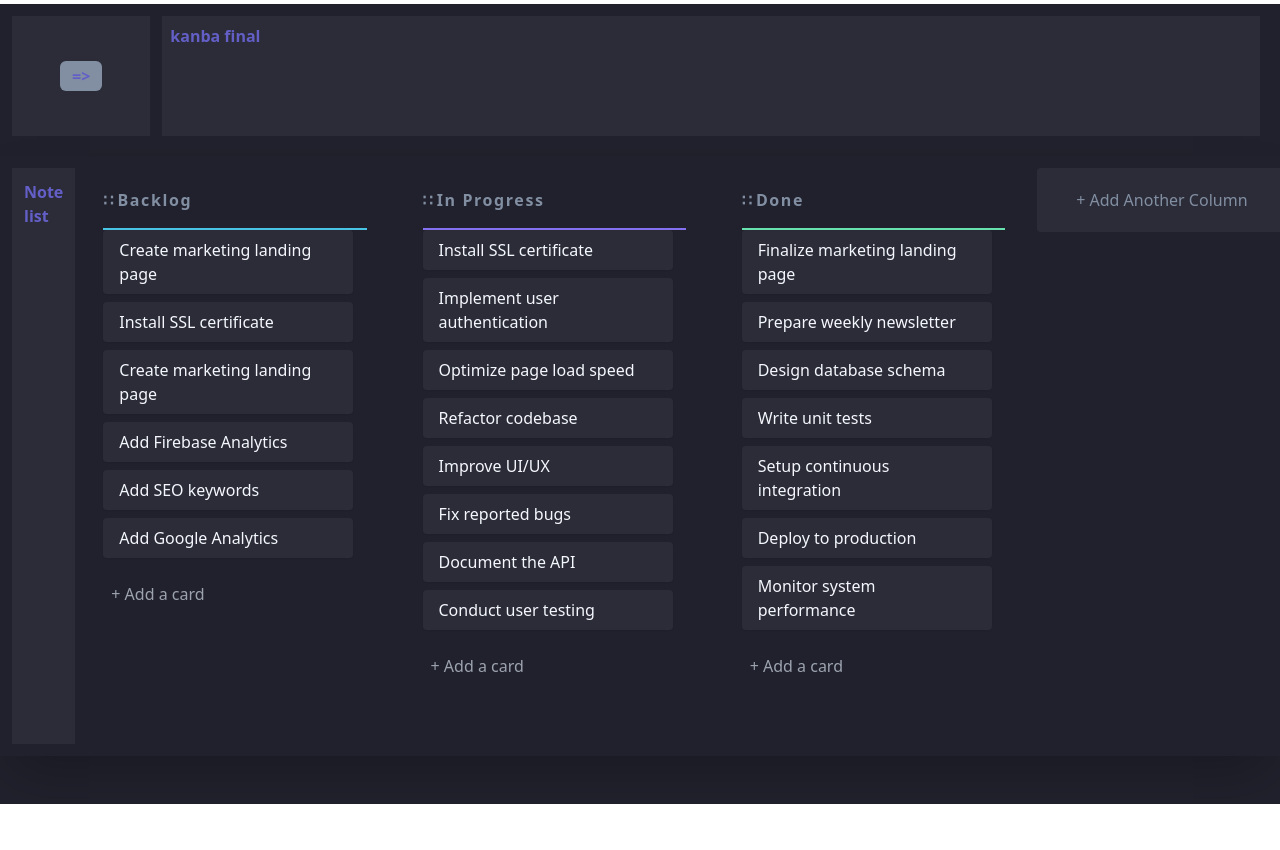
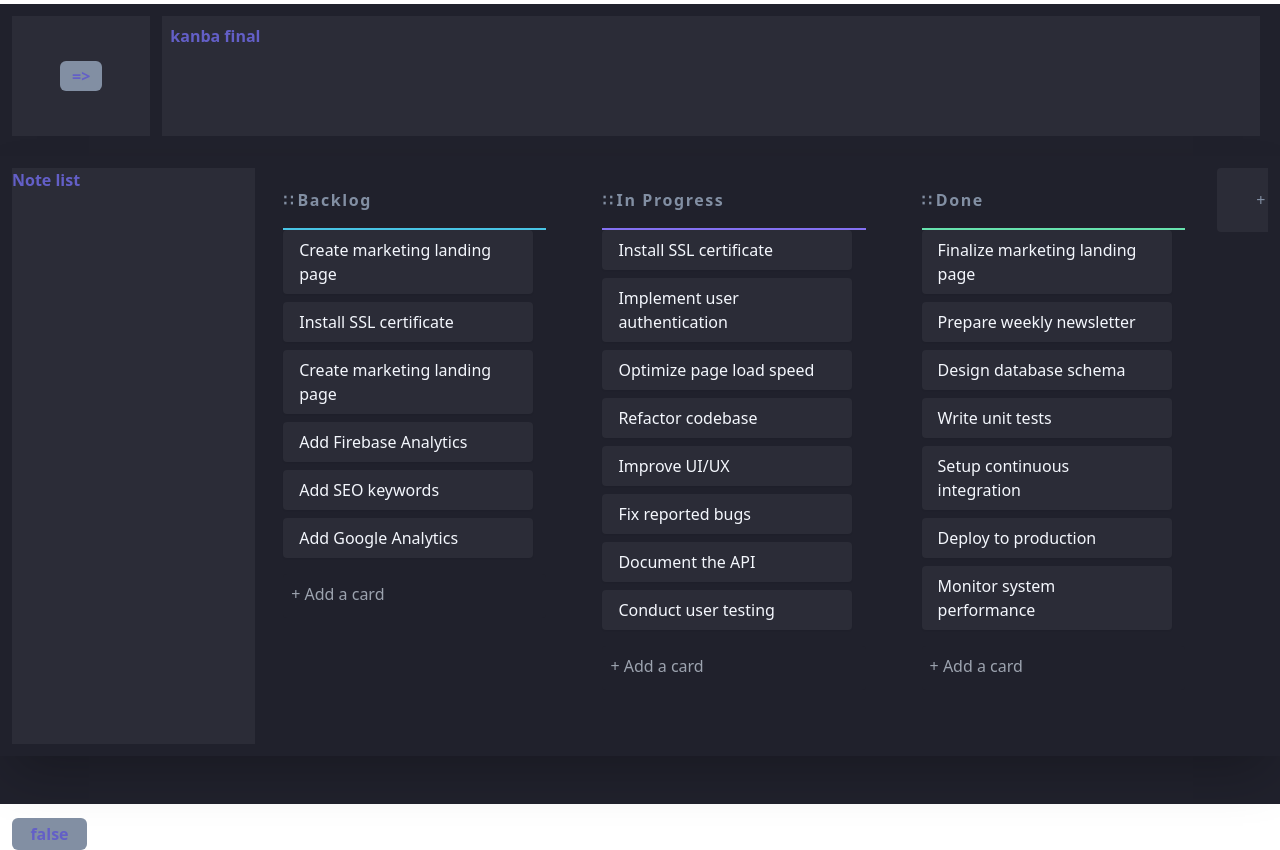
Before and after one commit to d4ndres/KanbanVue2, a Vue app: page / in a window 1280 px wide. Before the commit the page ends 804 px from the top, so only its background shows below. Built offline with nearby package versions, Linux system fonts and the light colour scheme.

Commit message:
lateral dinamico

```diff
--- a/package.json
+++ b/package.json
@@ -10,6 +10,7 @@
     "@vue/composition-api": "^1.7.2",
     "@vueuse/core": "^10.5.0",
     "vue": "^2.6.14",
+    "vue-loader": "^15.0.0",
     "vuedraggable": "^2.24.3",
     "vuex": "^3.4.0"
   },
--- a/src/components/BoardSidebar.vue
+++ b/src/components/BoardSidebar.vue
@@ -6,6 +6,11 @@ export default {
   components: {
     ManagmentBoard,
   },
+  data() {
+    return {
+      isActive: false,
+    };
+  },
 };
 </script>
 
@@ -13,14 +18,23 @@ export default {
   <div
     class="container | min-h-3/4 p-3 my-2 mx-auto | bg-bg rounded-x1 shadow-2xl | flex"
   >
+    <div
+      @click="isActive = !isActive"
+      class="bg-gris py-1 px-3 w-[75px] rounded-md | text-morado text-center | font-bold | absolute | cursor-pointer | bottom-[-50px] | z-10"
+    >
+      {{ isActive }}
+    </div>
     <!-- Left side -->
-    <section class="w-1/2 p-3 mr-2 | bg-oscuro | text-morado | font-bold">
-      <!-- Search notes -->
-
-      <!-- Note list -->
+    <section
+      :class="{ 'w-[0%] | opacity-0': isActive == true }"
+      class="w-[20%] mr-2 | bg-oscuro | text-morado | font-bold | duration-500"
+    >
       <p>Note list</p>
     </section>
-    <section>
+    <section
+      :class="{ 'w-[100%]': isActive == true }"
+      class="w-[80%] | duration-500"
+    >
       <ManagmentBoard />
     </section>
   </div>
```
Also changed, not shown: 1 other file (tests, documents, lock files or other folders).
